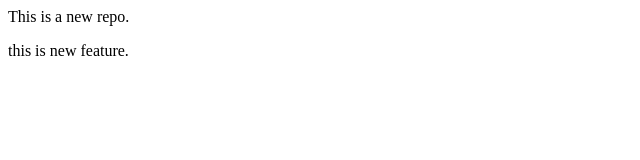
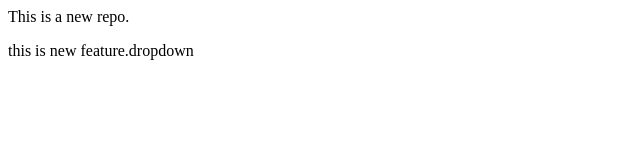
Before and after one commit to VaishnaviGC/LocalRepo, a plain HTML site: page index.html in a window 1280 px wide. Shown: the full height of the page, 0-640 px from the left. Drawn offline with Linux system fonts and the light colour scheme.

Commit message:
add dropdown

```diff
--- a/index.html
+++ b/index.html
@@ -1,2 +1,2 @@
 <p>This is a new repo.</p>
-<p>this is new feature.</p>
+<p>this is new feature.dropdown</p>
```
